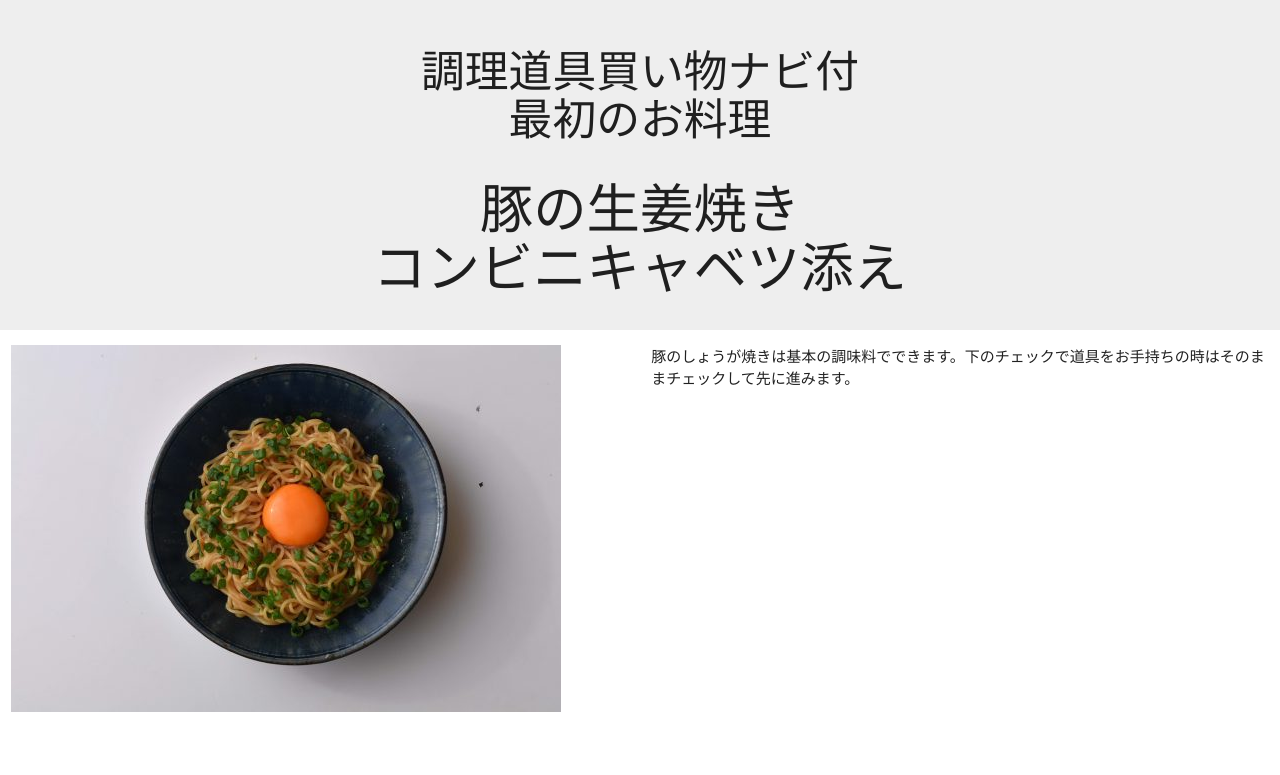
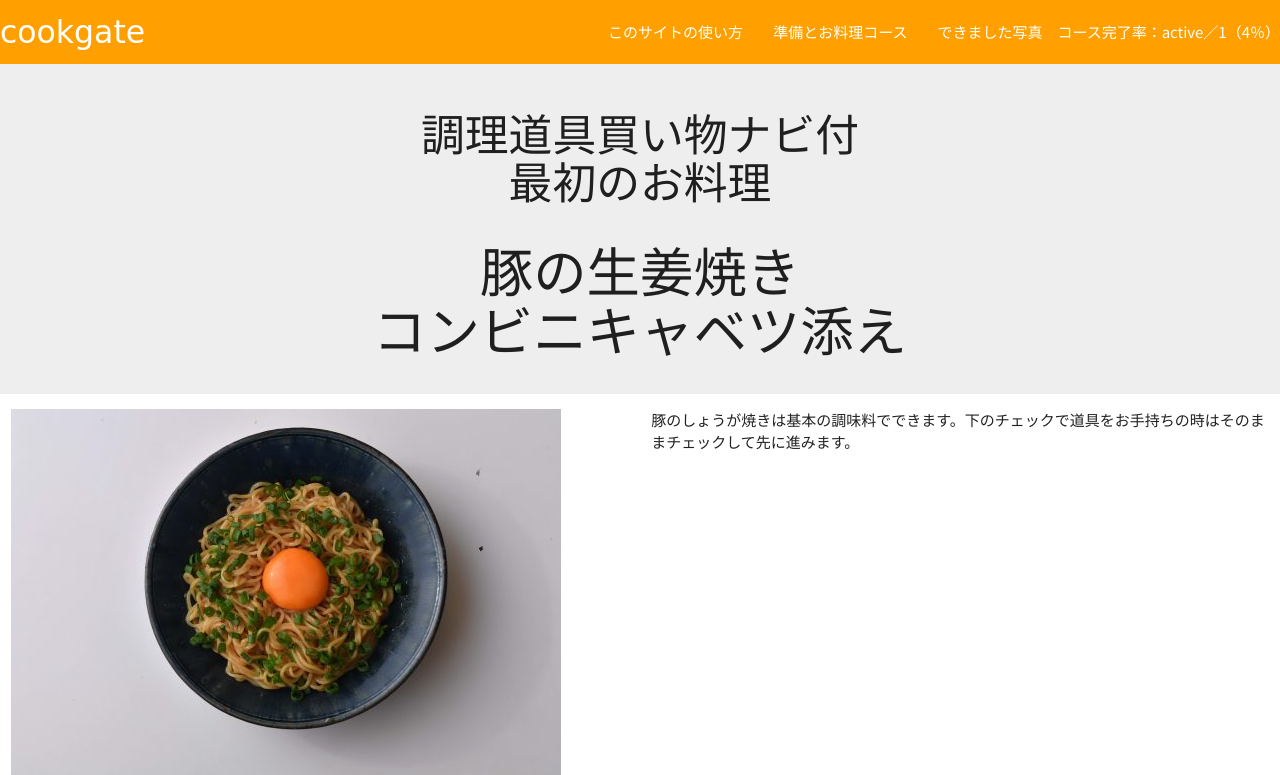
Before and after one commit to naojyu/Cook-Gate, a Flask app: template templates/pork.html in a window 1280 px wide. Shown: the top 775 px of the page. Run offline with Flask 2, Linux system fonts and the light colour scheme; the template is opened without the code that fills it: most values are stand-ins (such as "Sample title", 1, 10 or a date in 2020).

Commit message:
add navbar

```diff
--- a/templates/pork.html
+++ b/templates/pork.html
@@ -20,7 +20,17 @@
 
 <body>
     <header>
-
+        <nav>
+            <div class="nav-wrapper amber darken-2">
+                <a href="/index" class="brand-logo" style="font-family: 'Comic Sans MS';">cookgate</a>
+                <ul id="nav-mobile" class="right hide-on-med-and-down">
+                    <li><a href="/index#howtosite">このサイトの使い方</a></li>
+                    <li><a href="#">準備とお料理コース</a></li>
+                    <li><a href="#">できました写真</a></li>
+                    <li>コース完了率：{{user_status}}／{{course_num}}（{{user_rate}}％）</li>
+                </ul>
+            </div>
+        </nav>
     </header>
 
     <main>
```
